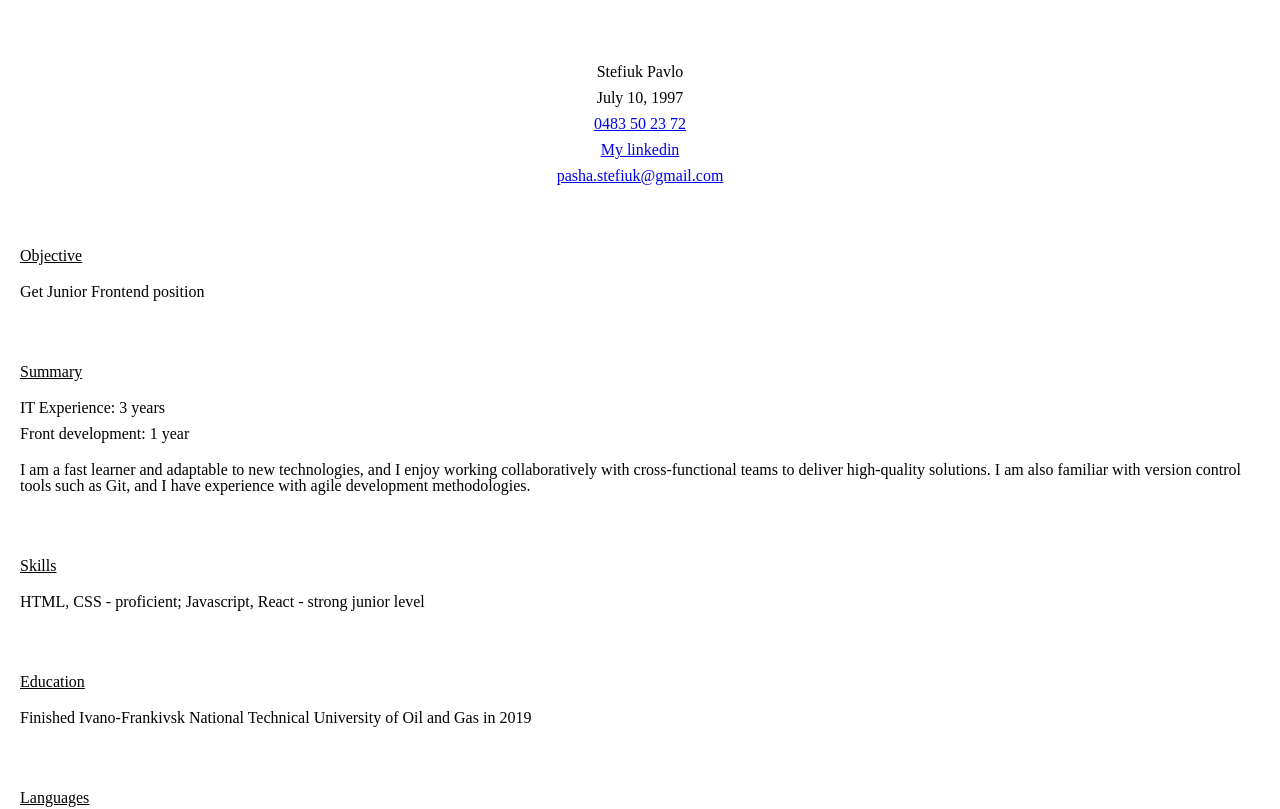
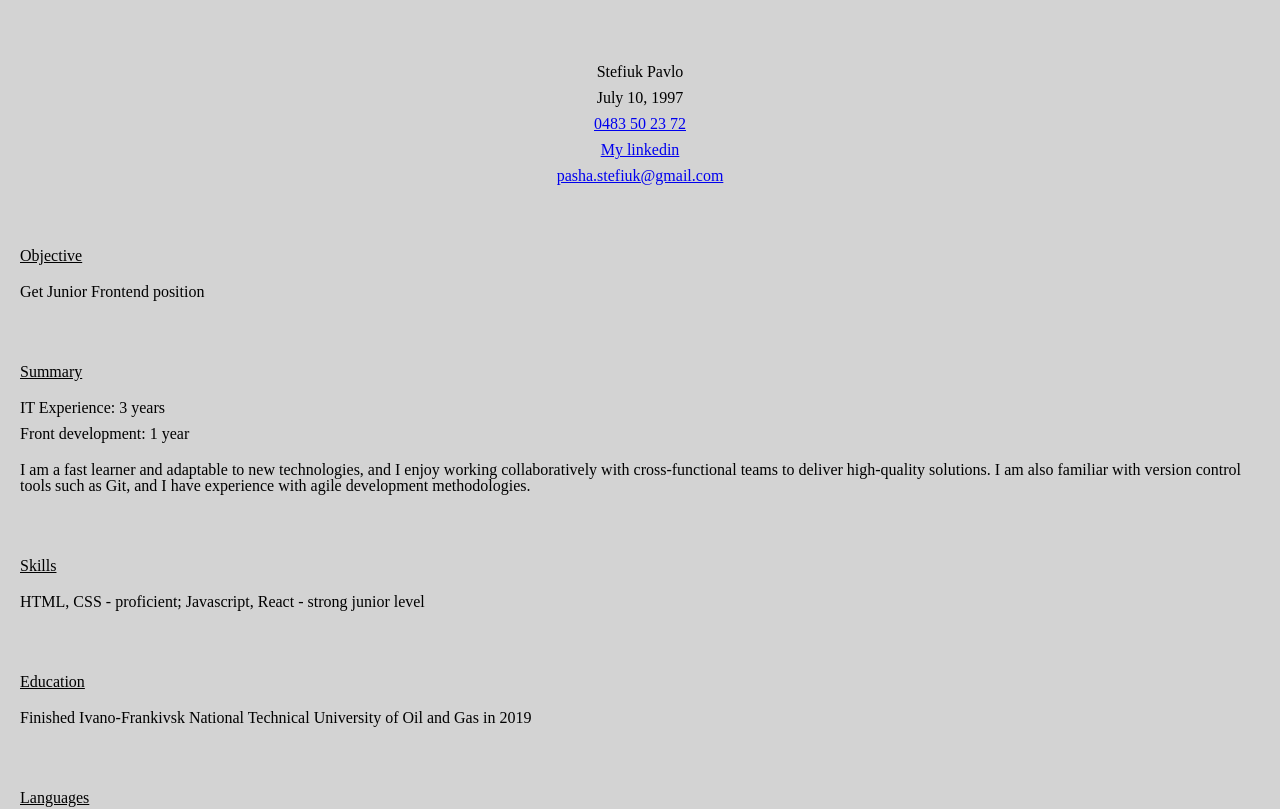
Before and after one commit to R1d3Reality/resume, a website: page index.html in a window 1280 px wide. Shown: the top 809 px of the page. Drawn offline with nearby package versions, Linux system fonts and the light colour scheme.

Commit message:
version 4

```diff
--- a/index.html
+++ b/index.html
@@ -79,5 +79,7 @@
         Contributed to creating a well-received, scalable platform.
     </p>
 </section>
+
+<script src="index.js"></script>
 </body>
 </html>
--- a/style.css
+++ b/style.css
@@ -1,3 +1,7 @@
+body {
+    background-color: lightgrey;
+}
+
 section {
     width: 100%;
     max-width: 1280px;
```
Also changed, not shown: 1 other file.
